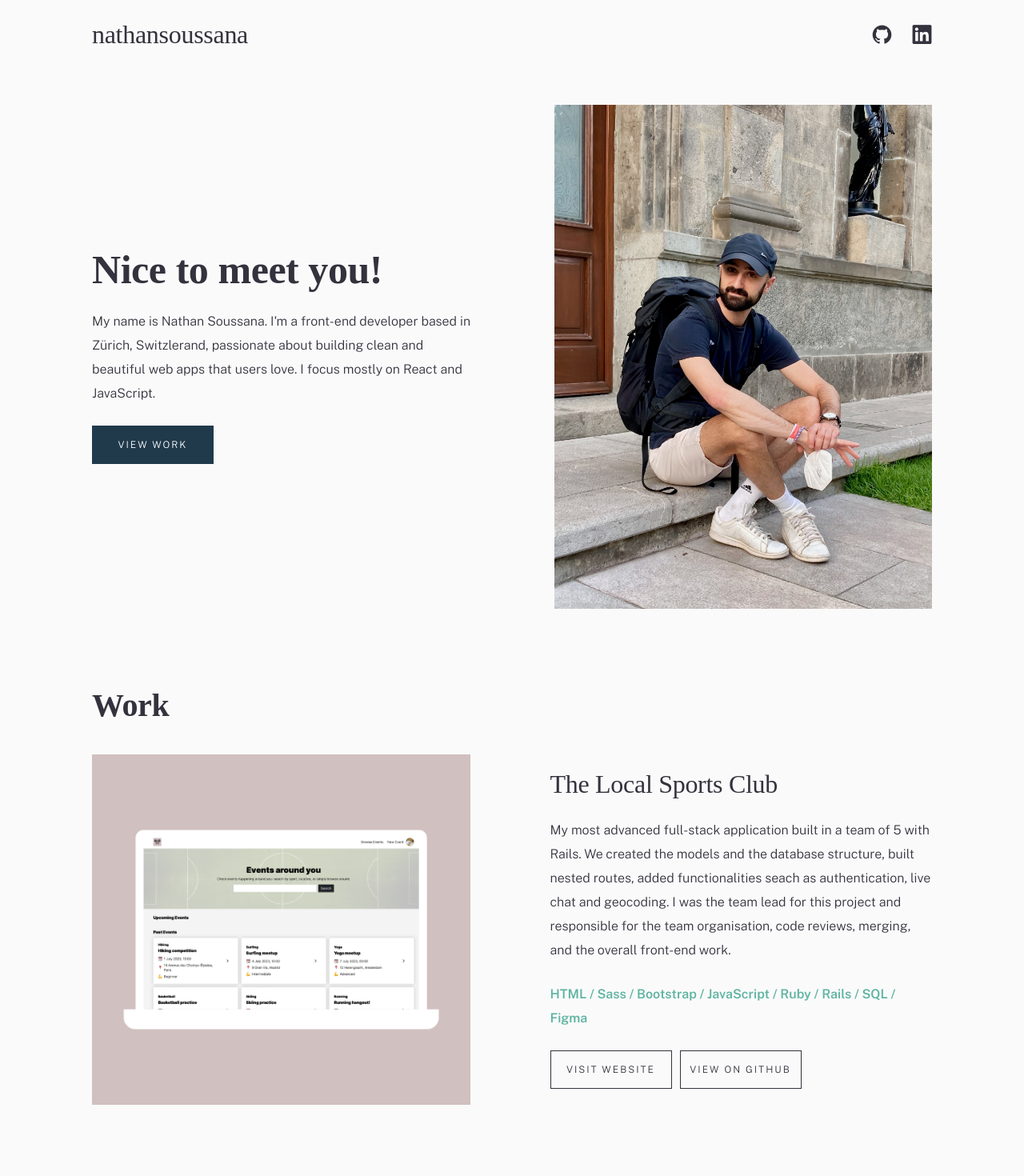
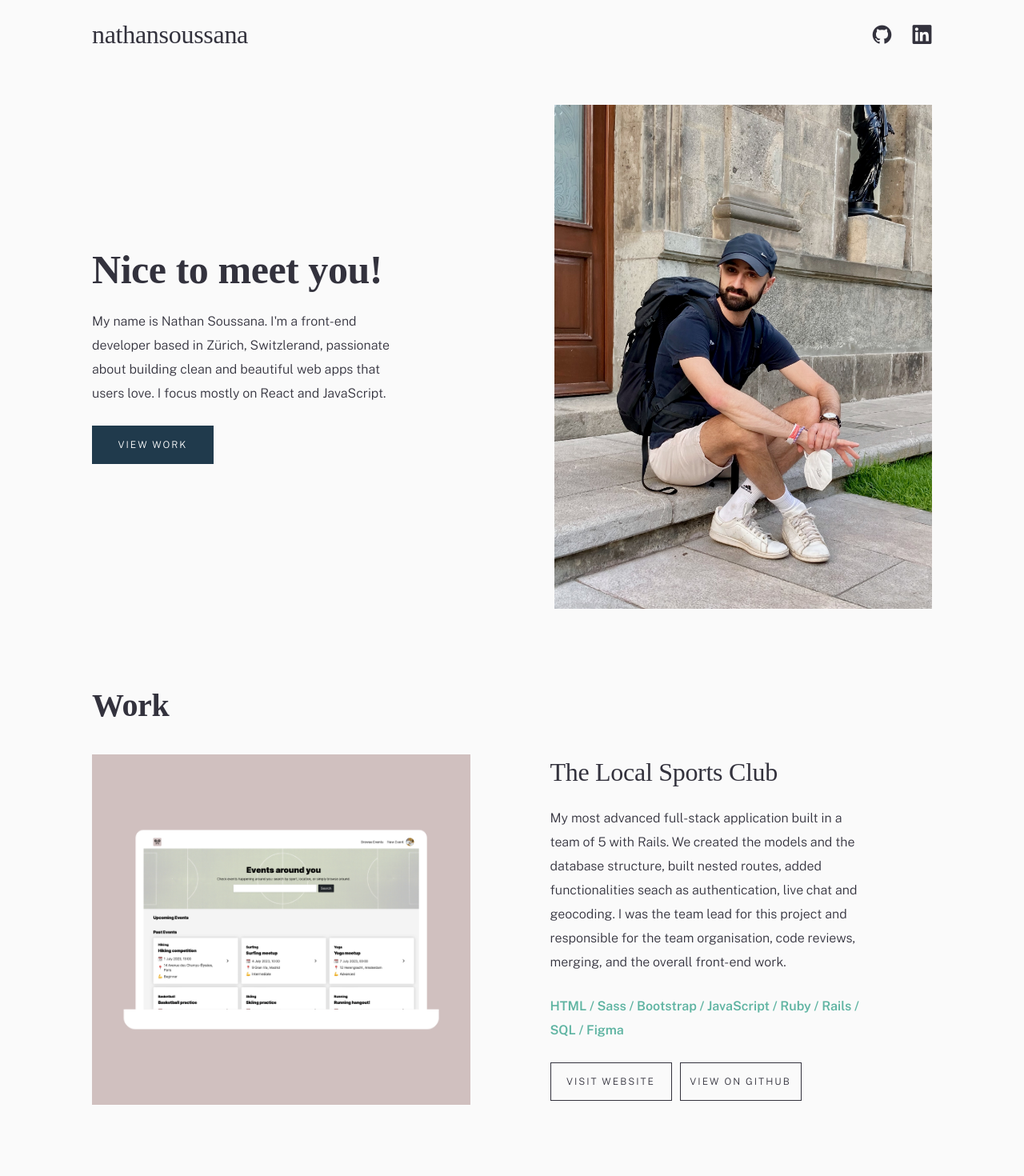
Before and after one commit to nathansoussana/portfolio, a React (Vite) app: page / in a window 1280 px wide. Shown: the top 1470 px of the page at 80% size. Built offline with nearby package versions, Linux system fonts and the light colour scheme; a web font is replaced by a local one.

Commit message:
Adapted text width on desktop

```diff
--- a/src/css/index.css
+++ b/src/css/index.css
@@ -328,6 +328,7 @@ li {
 
 .hero-content-text {
   margin: 25px 0;
+  max-width: 400px;
 }
 
 .hero-image {
@@ -346,7 +347,8 @@ li {
     align-items: start;
     gap: 50px;
   }
-  .hero-image {
+  .hero-image,
+  .hero-content-text {
     max-width: 100%;
   }
 }
@@ -436,9 +438,11 @@ li {
 
 .project-content-text {
   margin: 25px 0;
+  max-width: 400px;
 }
 
 .project-content-skills {
+  max-width: 400px;
   margin-bottom: 25px;
   color: #5FB4A2;
   font-weight: 600;
@@ -468,6 +472,10 @@ li {
     flex-direction: column;
     gap: 50px;
   }
+  .project-content-text,
+  .project-content-skills {
+    max-width: 100%;
+  }
 }
 
 /*# sourceMappingURL=index.css.map */
--- a/src/css/sections/hero.sass
+++ b/src/css/sections/hero.sass
@@ -8,6 +8,7 @@
 
 .hero-content-text
   margin: 25px 0
+  max-width: 400px
 
 .hero-image
   max-width: 45%
@@ -24,5 +25,6 @@
     align-items: start
     gap: 50px
 
-  .hero-image
+  .hero-image,
+  .hero-content-text
     max-width: 100%
--- a/src/css/sections/projects.sass
+++ b/src/css/sections/projects.sass
@@ -19,8 +19,10 @@
 
 .project-content-text
   margin: 25px 0
+  max-width: 400px
 
 .project-content-skills
+  max-width: 400px
   margin-bottom: 25px
   color: general.$hover-color-primary
   font-weight: 600
@@ -45,3 +47,7 @@
   .project
     flex-direction: column
     gap: 50px
+
+  .project-content-text,
+  .project-content-skills
+    max-width: 100%
```
Also changed, not shown: 1 other file (tests, documents, lock files or other folders).
